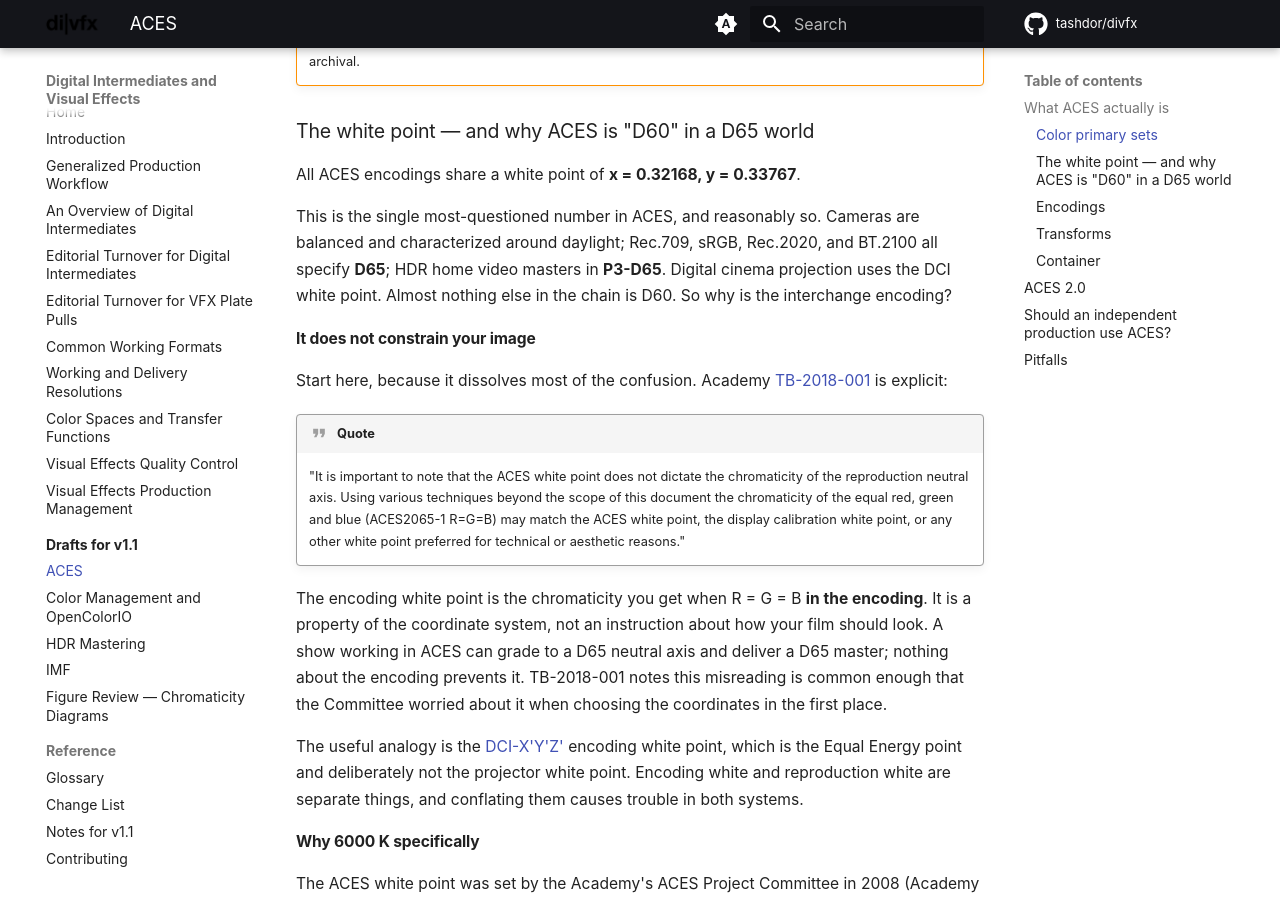
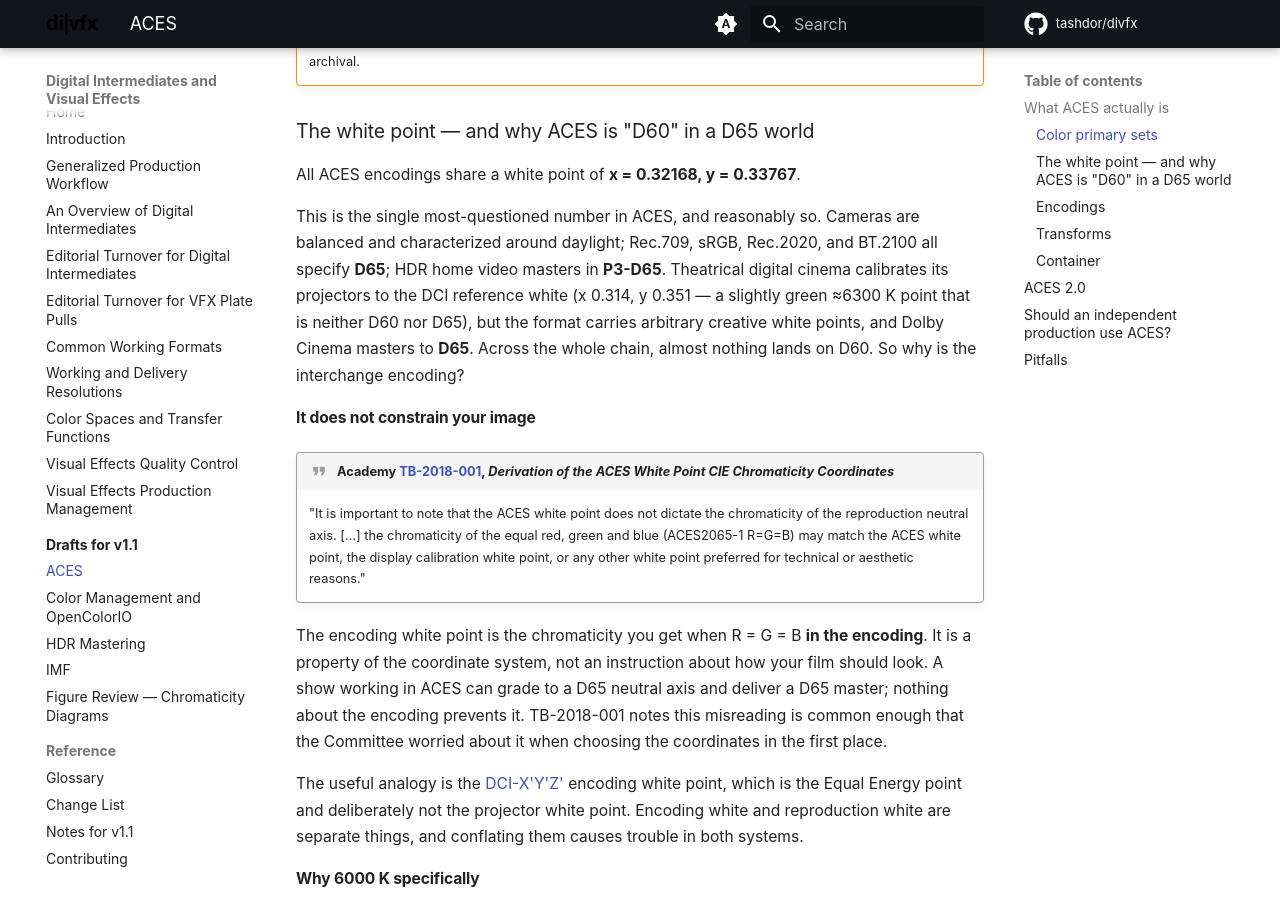
Before and after one commit to tashdor/divfx, an MkDocs documentation site: the page built from docs/drafts/aces.md, in a window 1280 px wide and 900 px high, scrolled down 1886 px. Built offline with MkDocs 1.6.1 and Material for MkDocs 9.7.7, drawn with Linux system fonts in a browser that asks for light colours; comment, search, counter and statistics services are not loaded; the version menu is left out.

Commit message:
ACES draft: correct the digital-cinema white point claim; tidy the quote
- The white-point framing over-simplified digital cinema. Theatrical DCP
  projectors calibrate to the DCI reference white (x 0.314, y 0.351, a
  slightly green ~6300 K point that is neither D60 nor D65), but the format
  carries arbitrary creative white points and Dolby Cinema masters to D65.
  Rewritten to say so; the paragraph's point -- that almost nothing in the
  chain is D60 -- still holds.
- Drop the "Start here…" lead-in and attribute the TB-2018-001 quote in the
  admonition title, linked to the Academy white-point documentation.
- Elide "Using various techniques beyond the scope of this document" in the
  quote.

Co-Authored-By: Claude Opus 4.8 <noreply@anthropic.com>

```diff
--- a/docs/drafts/aces.md
+++ b/docs/drafts/aces.md
@@ -73,20 +73,18 @@ All ACES encodings share a white point of **x = 0.32168, y = 0.33767**.
 
 This is the single most-questioned number in ACES, and reasonably so. Cameras are balanced and
 characterized around daylight; Rec.709, sRGB, Rec.2020, and BT.2100 all specify **D65**; HDR
-home video masters in **P3-D65**. Digital cinema projection uses the DCI white point. Almost
-nothing else in the chain is D60. So why is the interchange encoding?
+home video masters in **P3-D65**. Theatrical digital cinema calibrates its projectors to the DCI
+reference white (x 0.314, y 0.351 — a slightly green ≈6300 K point that is neither D60 nor D65),
+but the format carries arbitrary creative white points, and Dolby Cinema masters to **D65**.
+Across the whole chain, almost nothing lands on D60. So why is the interchange encoding?
 
 #### It does not constrain your image
 
-Start here, because it dissolves most of the confusion. Academy
-[TB-2018-001](https://docs.acescentral.com/white-point/) is explicit:
-
-!!! quote
+!!! quote "Academy [TB-2018-001](https://docs.acescentral.com/white-point/), *Derivation of the ACES White Point CIE Chromaticity Coordinates*"
     "It is important to note that the ACES white point does not dictate the chromaticity of the
-    reproduction neutral axis. Using various techniques beyond the scope of this document the
-    chromaticity of the equal red, green and blue (ACES2065-1 R=G=B) may match the ACES white
-    point, the display calibration white point, or any other white point preferred for technical
-    or aesthetic reasons."
+    reproduction neutral axis. […] the chromaticity of the equal red, green and blue
+    (ACES2065-1 R=G=B) may match the ACES white point, the display calibration white point, or any
+    other white point preferred for technical or aesthetic reasons."
 
 The encoding white point is the chromaticity you get when R = G = B **in the encoding**. It is a
 property of the coordinate system, not an instruction about how your film should look. A show
```
